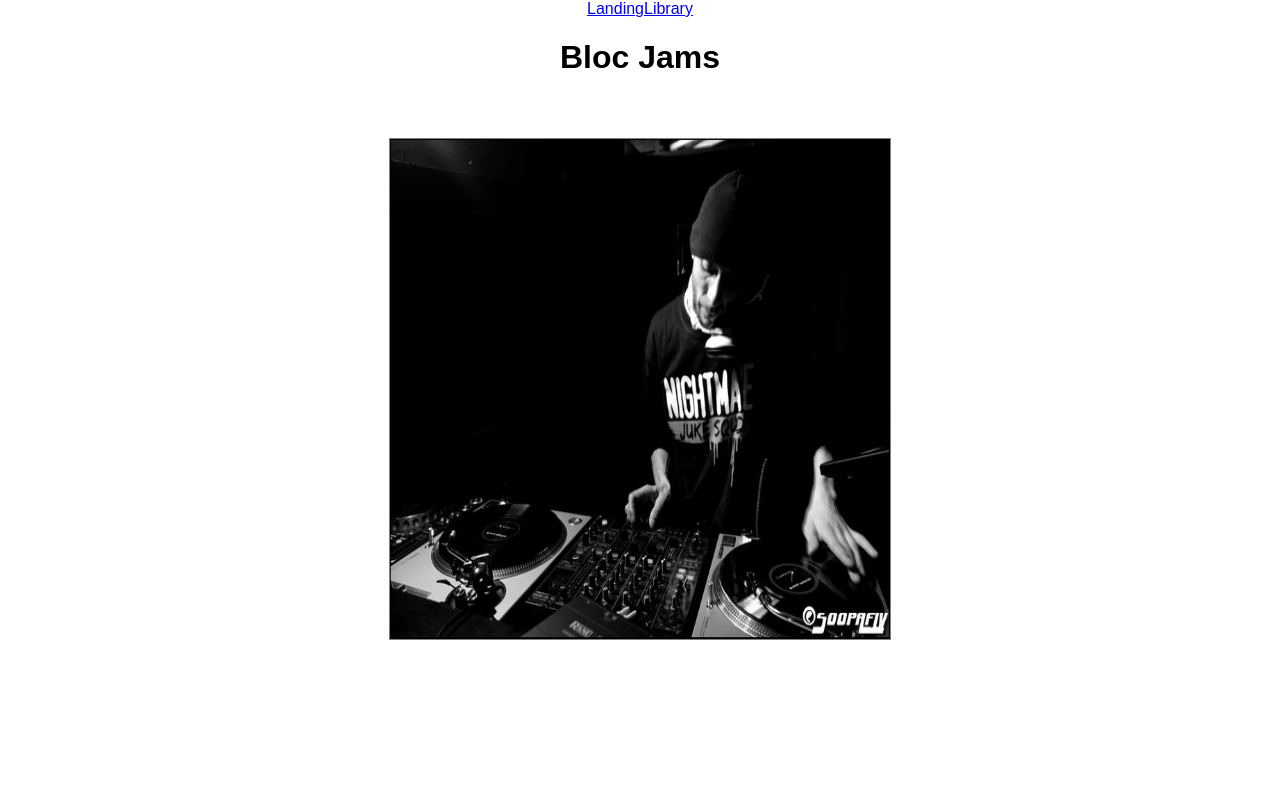
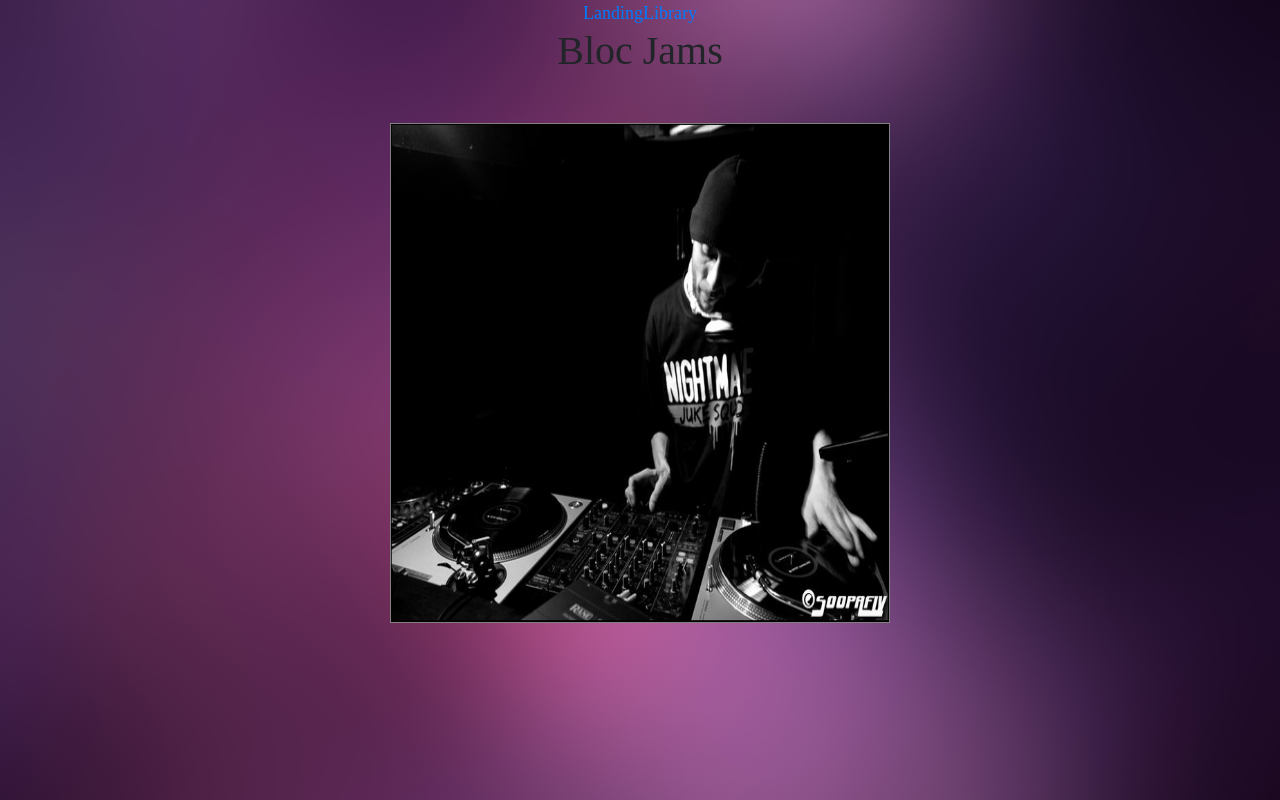
Before and after one commit to cphynes/bloc-jams-react, a React (Create React App) app: page / in a window 1280 px wide. Shown: the top 800 px of the page. Built offline with nearby package versions, Linux system fonts and the light colour scheme.

Commit message:
bloc-jams-react-styling: merge master

```diff
--- a/package.json
+++ b/package.json
@@ -3,10 +3,14 @@
   "version": "0.1.0",
   "private": true,
   "dependencies": {
+    "bootstrap": "^4.0.0",
+    "jquery": "^3.3.1",
+    "popper.js": "^1.12.9",
     "react": "^16.2.0",
     "react-dom": "^16.2.0",
     "react-router-dom": "^4.2.2",
-    "react-scripts": "1.1.1"
+    "react-scripts": "1.1.1",
+    "tooltip.js": "^1.1.7"
   },
   "scripts": {
     "start": "react-scripts start",
--- a/public/index.html
+++ b/public/index.html
@@ -11,6 +11,7 @@
     <link rel="manifest" href="%PUBLIC_URL%/manifest.json">
     <link rel="shortcut icon" href="%PUBLIC_URL%/favicon.ico">
     <link rel="stylesheet" type="text/css" href="http://code.ionicframework.com/ionicons/2.0.1/css/ionicons.min.css">
+    <link rel="stylesheet" href="https://maxcdn.bootstrapcdn.com/bootstrap/4.0.0/css/bootstrap.min.css" integrity="sha384-Gn5384xqQ1aoWXA+058RXPxPg6fy4IWvTNh0E263XmFcJlSAwiGgFAW/dAiS6JXm" crossorigin="anonymous">
     <!--
       Notice the use of %PUBLIC_URL% in the tags above.
       It will be replaced with the URL of the `public` folder during the build.
@@ -37,5 +38,8 @@
       To begin the development, run `npm start` or `yarn start`.
       To create a production bundle, use `npm run build` or `yarn build`.
     -->
+    <script src="https://code.jquery.com/jquery-3.2.1.slim.min.js" integrity="sha384-KJ3o2DKtIkvYIK3UENzmM7KCkRr/rE9/Qpg6aAZGJwFDMVNA/GpGFF93hXpG5KkN" crossorigin="anonymous"></script>
+    <script src="https://cdnjs.cloudflare.com/ajax/libs/popper.js/1.12.9/umd/popper.min.js" integrity="sha384-ApNbgh9B+Y1QKtv3Rn7W3mgPxhU9K/ScQsAP7hUibX39j7fakFPskvXusvfa0b4Q" crossorigin="anonymous"></script>
+    <script src="https://maxcdn.bootstrapcdn.com/bootstrap/4.0.0/js/bootstrap.min.js" integrity="sha384-JZR6Spejh4U02d8jOt6vLEHfe/JQGiRRSQQxSfFWpi1MquVdAyjUar5+76PVCmYl" crossorigin="anonymous"></script>
   </body>
 </html>
--- a/src/index.css
+++ b/src/index.css
@@ -1,5 +1,11 @@
 body {
+  background-image: url(/assets/images/blurred_backgrounds/blur_bg_3.jpg);
+  background-repeat: no-repeat;
+  background-attachment: fixed;
+  background-position: center center;
+  background-size: cover;
   margin: 0;
   padding: 0;
-  font-family: sans-serif;
+  font-family: 'sans-serif', serif;
+  font-size: 18px;
 }
```
Also changed, not shown: 1 other file (tests, documents, lock files or other folders).
